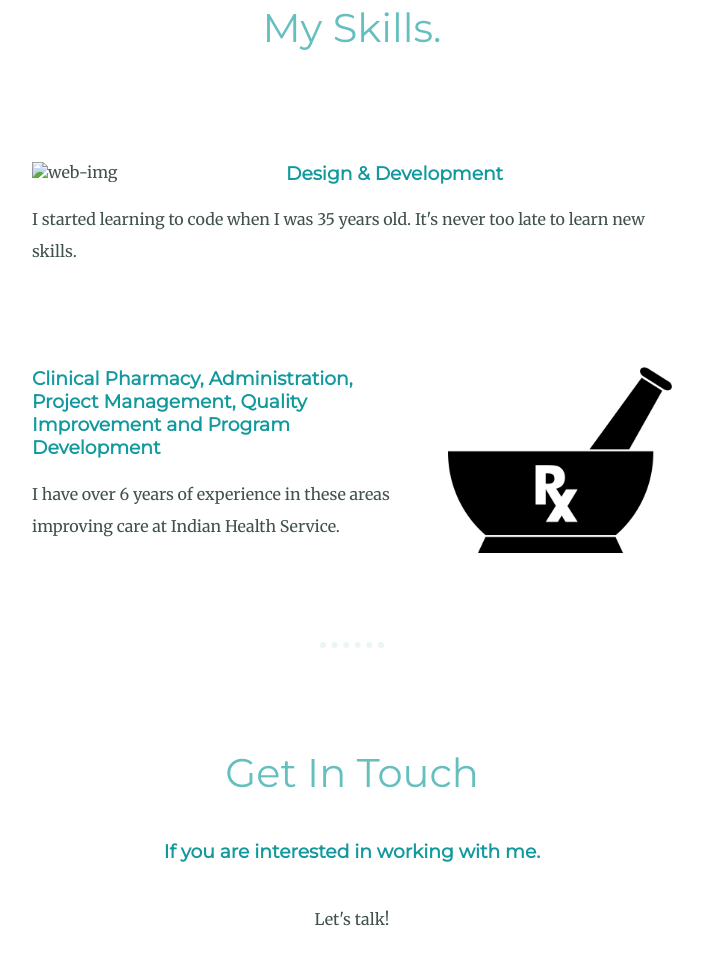
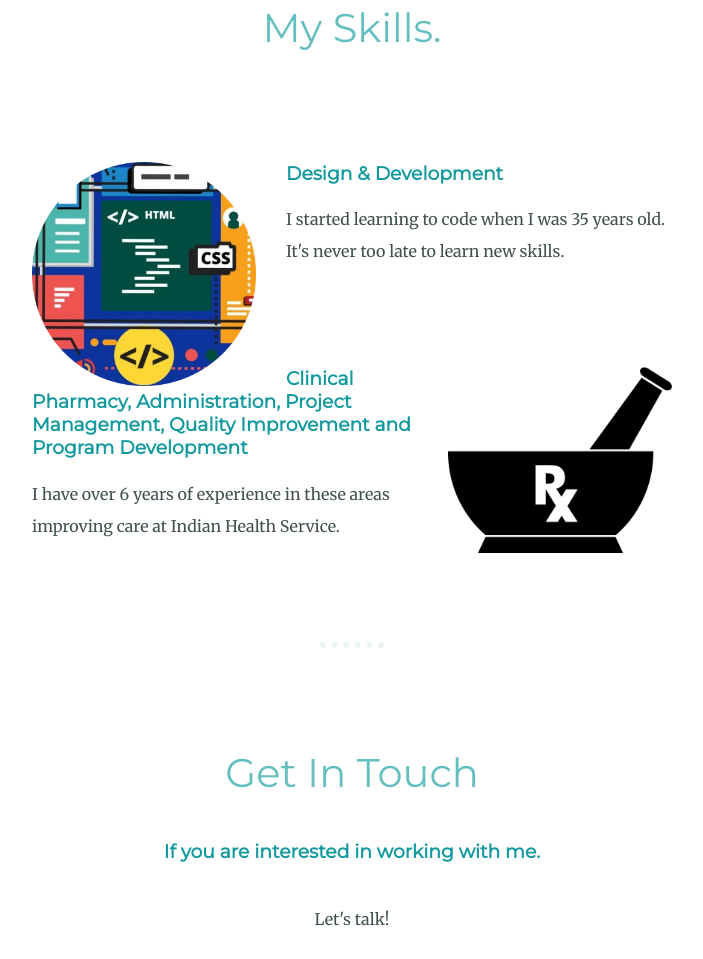
Before and after one commit to chelsox74/Resume, a plain HTML site: page index.html in a window 1280 px wide. Shown: the part 1637-2596 px from the top of the page, without its empty margins (288-991 px from the left). Drawn offline with Linux system fonts and the light colour scheme.

Commit message:
Update index.html

```diff
--- a/index.html
+++ b/index.html
@@ -31,7 +31,7 @@
       <div class="skills">
         <h2>My Skills.</h2>
         <div class="skill-row">
-          <img class="web-img" src="images/web.jpeg" alt="web-img">
+          <img class="web-img" src="images/web.png" alt="web-img">
           <h3>Design & Development</h3>
           <p>I started learning to code when I was 35 years old. It's never too late to learn new skills.</p>
         </div>
```
